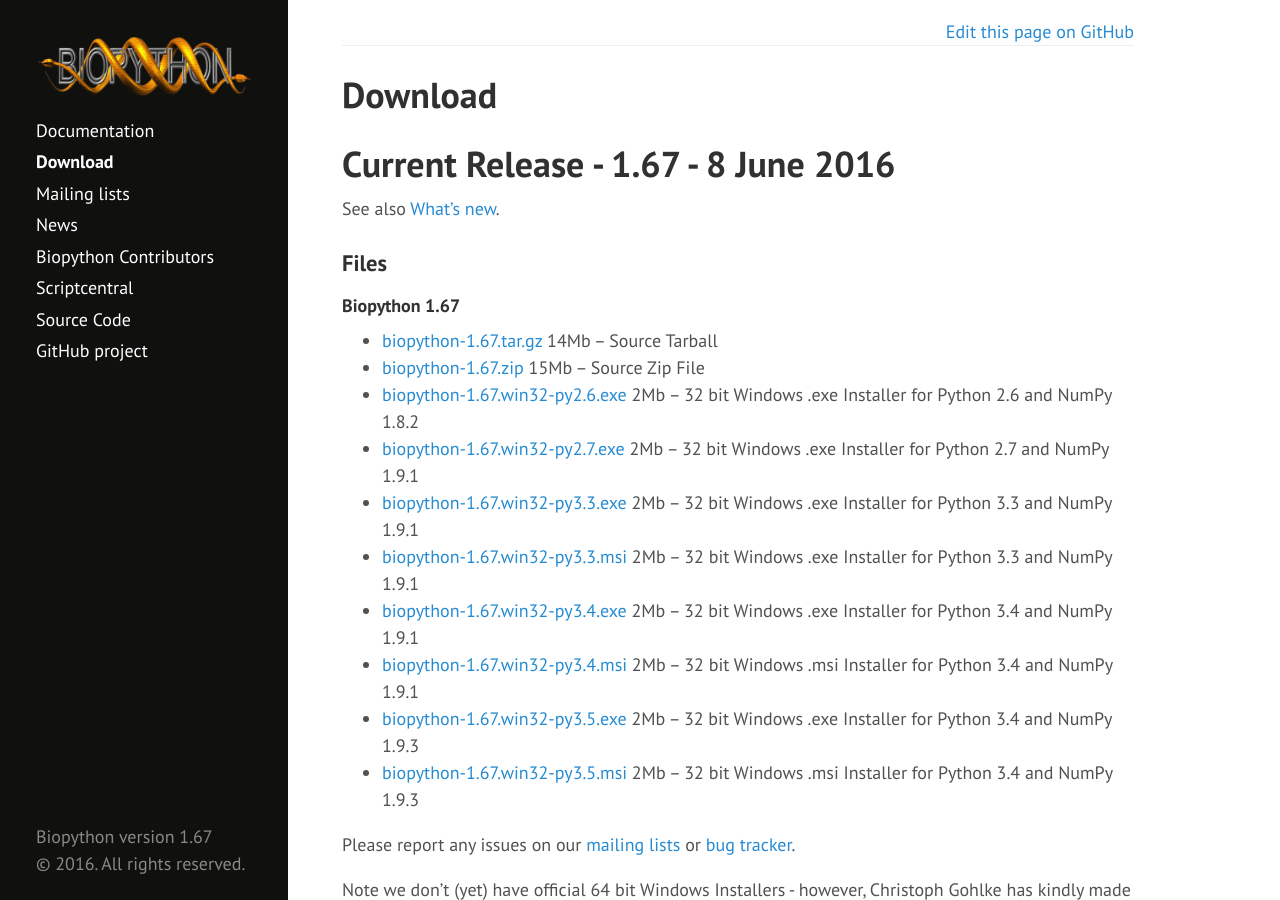
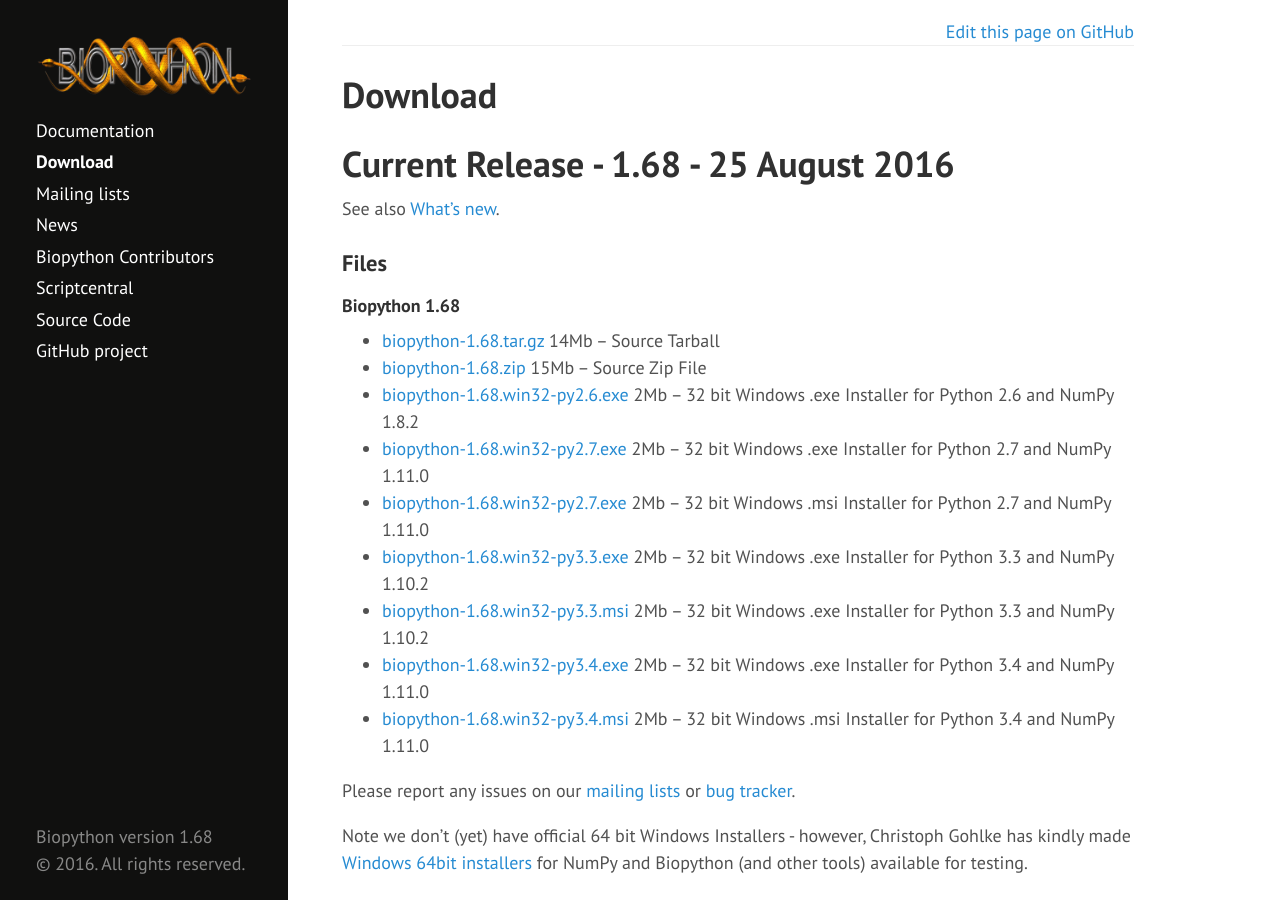
Before and after one commit to biopython/biopython.github.io, a Jekyll site: the page built from wiki/Download.md, in a window 1280 px wide and 900 px high. Built offline with Jekyll 4.4.1, drawn with Linux system fonts in a browser that asks for light colours; some of the changed text lies outside the part shown.

Commit message:
Biopython 1.68 downloads

```diff
--- a/_config.yml
+++ b/_config.yml
@@ -20,6 +20,6 @@ author:
   url: https://twitter.com/biopython
 
 # Custom variables for Hyde theme
-version: 1.67
+version: 1.68
 github:
   repo: https://github.com/biopython/biopython
--- a/wiki/Download.md
+++ b/wiki/Download.md
@@ -6,36 +6,34 @@ redirect_from:
  - /download/
 ---
 
-Current Release - 1.67 - 8 June 2016
-========================================
+Current Release - 1.68 - 25 August 2016
+=======================================
 
 See also [What's
 new](https://github.com/biopython/biopython/raw/master/NEWS).
 
 ### Files
 
-#### Biopython 1.67
+#### Biopython 1.68
 
--   [biopython-1.67.tar.gz](http://biopython.org/DIST/biopython-1.67.tar.gz)
+-   [biopython-1.68.tar.gz](http://biopython.org/DIST/biopython-1.68.tar.gz)
     14Mb -- Source Tarball
--   [biopython-1.67.zip](http://biopython.org/DIST/biopython-1.67.zip)
+-   [biopython-1.68.zip](http://biopython.org/DIST/biopython-1.68.zip)
     15Mb -- Source Zip File
--   [biopython-1.67.win32-py2.6.exe](http://biopython.org/DIST/biopython-1.67.win32-py2.6.exe)
+-   [biopython-1.68.win32-py2.6.exe](http://biopython.org/DIST/biopython-1.67.win32-py2.6.exe)
     2Mb -- 32 bit Windows .exe Installer for Python 2.6 and NumPy 1.8.2
--   [biopython-1.67.win32-py2.7.exe](http://biopython.org/DIST/biopython-1.67.win32-py2.7.exe)
-    2Mb -- 32 bit Windows .exe Installer for Python 2.7 and NumPy 1.9.1
--   [biopython-1.67.win32-py3.3.exe](http://biopython.org/DIST/biopython-1.67.win32-py3.3.exe)
-    2Mb -- 32 bit Windows .exe Installer for Python 3.3 and NumPy 1.9.1
--   [biopython-1.67.win32-py3.3.msi](http://biopython.org/DIST/biopython-1.67.win32-py3.3.msi)
-    2Mb -- 32 bit Windows .exe Installer for Python 3.3 and NumPy 1.9.1
--   [biopython-1.67.win32-py3.4.exe](http://biopython.org/DIST/biopython-1.67.win32-py3.4.exe)
-    2Mb -- 32 bit Windows .exe Installer for Python 3.4 and NumPy 1.9.1
--   [biopython-1.67.win32-py3.4.msi](http://biopython.org/DIST/biopython-1.67.win32-py3.4.msi)
-    2Mb -- 32 bit Windows .msi Installer for Python 3.4 and NumPy 1.9.1
--   [biopython-1.67.win32-py3.5.exe](http://biopython.org/DIST/biopython-1.67.win32-py3.5.exe)
-    2Mb -- 32 bit Windows .exe Installer for Python 3.4 and NumPy 1.9.3
--   [biopython-1.67.win32-py3.5.msi](http://biopython.org/DIST/biopython-1.67.win32-py3.5.msi)
-    2Mb -- 32 bit Windows .msi Installer for Python 3.4 and NumPy 1.9.3
+-   [biopython-1.68.win32-py2.7.exe](http://biopython.org/DIST/biopython-1.67.win32-py2.7.exe)
+    2Mb -- 32 bit Windows .exe Installer for Python 2.7 and NumPy 1.11.0
+-   [biopython-1.68.win32-py2.7.exe](http://biopython.org/DIST/biopython-1.67.win32-py2.7.msi)
+    2Mb -- 32 bit Windows .msi Installer for Python 2.7 and NumPy 1.11.0
+-   [biopython-1.68.win32-py3.3.exe](http://biopython.org/DIST/biopython-1.67.win32-py3.3.exe)
+    2Mb -- 32 bit Windows .exe Installer for Python 3.3 and NumPy 1.10.2
+-   [biopython-1.68.win32-py3.3.msi](http://biopython.org/DIST/biopython-1.67.win32-py3.3.msi)
+    2Mb -- 32 bit Windows .exe Installer for Python 3.3 and NumPy 1.10.2
+-   [biopython-1.68.win32-py3.4.exe](http://biopython.org/DIST/biopython-1.67.win32-py3.4.exe)
+    2Mb -- 32 bit Windows .exe Installer for Python 3.4 and NumPy 1.11.0
+-   [biopython-1.68.win32-py3.4.msi](http://biopython.org/DIST/biopython-1.67.win32-py3.4.msi)
+    2Mb -- 32 bit Windows .msi Installer for Python 3.4 and NumPy 1.11.0
 
 Please report any issues on our [mailing
 lists](Mailing_lists "wikilink") or [bug
@@ -256,6 +254,33 @@ Old Releases
 ============
 
 Recent releases of Biopython require NumPy (and not Numeric):
+
+-   [biopython-1.67.tar.gz](http://biopython.org/DIST/biopython-1.67.tar.gz)
+    14Mb -- Source Tarball
+-   [biopython-1.67.zip](http://biopython.org/DIST/biopython-1.67.zip)
+    15Mb -- Source Zip File
+-   [biopython-1.67.win32-py2.6.exe](http://biopython.org/DIST/biopython-1.67.win32-py2.6.exe)
+    2Mb -- 32 bit Windows .exe Installer for Python 2.6 and NumPy 1.8.2
+-   [biopython-1.67.win32-py2.6.msi](http://biopython.org/DIST/biopython-1.67.win32-py2.6.msi)
+    2Mb -- 32 bit Windows .msi Installer for Python 2.6 and NumPy 1.8.2
+-   [biopython-1.67.win32-py2.7.exe](http://biopython.org/DIST/biopython-1.67.win32-py2.7.exe)
+    2Mb -- 32 bit Windows .exe Installer for Python 2.7 and NumPy 1.9.1
+-   [biopython-1.67.win32-py2.7.msi](http://biopython.org/DIST/biopython-1.67.win32-py2.7.msi)
+    2Mb -- 32 bit Windows .exe Installer for Python 2.7 and NumPy 1.9.1
+-   [biopython-1.67.win32-py3.3.exe](http://biopython.org/DIST/biopython-1.67.win32-py3.3.exe)
+    2Mb -- 32 bit Windows .exe Installer for Python 3.3 and NumPy 1.9.1
+-   [biopython-1.67.win32-py3.3.msi](http://biopython.org/DIST/biopython-1.67.win32-py3.3.msi)
+    2Mb -- 32 bit Windows .exe Installer for Python 3.3 and NumPy 1.9.1
+-   [biopython-1.67.win32-py3.4.exe](http://biopython.org/DIST/biopython-1.67.win32-py3.4.exe)
+    2Mb -- 32 bit Windows .exe Installer for Python 3.4 and NumPy 1.9.1
+-   [biopython-1.67.win32-py3.4.msi](http://biopython.org/DIST/biopython-1.67.win32-py3.4.msi)
+    2Mb -- 32 bit Windows .msi Installer for Python 3.4 and NumPy 1.9.1
+-   [biopython-1.67.win32-py3.5.exe](http://biopython.org/DIST/biopython-1.67.win32-py3.5.exe)
+    2Mb -- 32 bit Windows .exe Installer for Python 3.4 and NumPy 1.9.3
+-   [biopython-1.67.win32-py3.5.msi](http://biopython.org/DIST/biopython-1.67.win32-py3.5.msi)
+    2Mb -- 32 bit Windows .msi Installer for Python 3.4 and NumPy 1.9.3
+
+<!-- -->
 
 -   [biopython-1.66.tar.gz](http://biopython.org/DIST/biopython-1.66.tar.gz)
     14Mb -- Source Tarball
```
Also changed, not shown: wiki/Biopython.md (+2 -2 lines).
